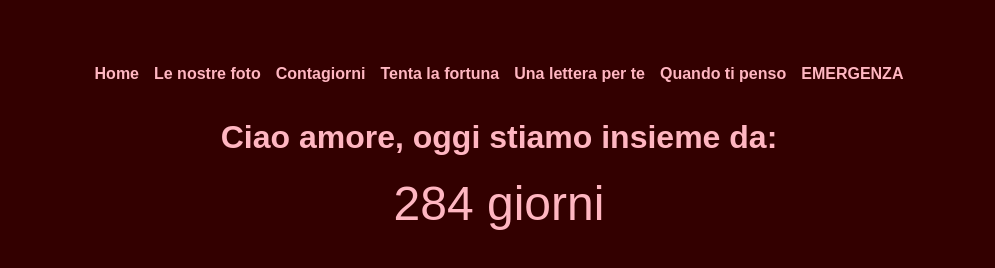
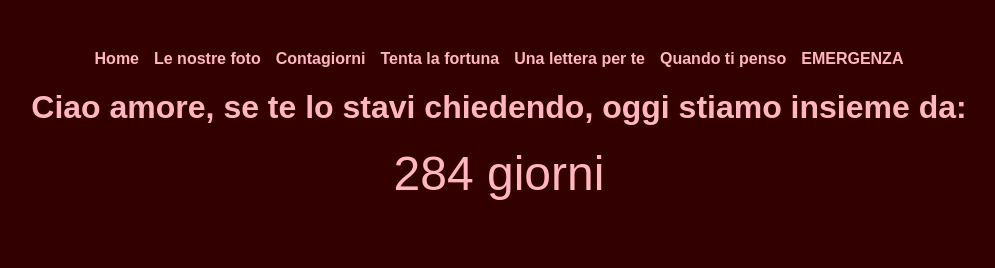
Before and after one commit to diaa098/tiamoclaa, a plain HTML site: page contagiorni.html in a window 1280 px wide. Shown: the whole page, without its empty margins (141-1136 px from the left). Drawn offline with Linux system fonts and the light colour scheme.

Commit message:
Update contagiorni.html

```diff
--- a/contagiorni.html
+++ b/contagiorni.html
@@ -5,15 +5,40 @@
 <meta name="viewport" content="width=device-width, initial-scale=1.0">
 <title>Contagiorni</title>
 <style>
-body { margin:0; font-family:Arial,sans-serif; background:#330000; color:#FFB6C1; text-align:center; padding:50px;}
-h1 { margin-bottom:20px;}
-.count { font-size:48px; margin-top:20px;}
-.navbar { display:flex; justify-content:center; gap:15px; padding:15px;}
-.navbar a { color:#FFB6C1; text-decoration:none; font-weight:bold;}
+body {
+    margin: 0;
+    font-family: Arial, sans-serif;
+    background-color: #330000;
+    color: #FFB6C1;
+    text-align: center;
+    padding: 50px;
+}
+h1 {
+    margin-bottom: 20px;
+}
+.count {
+    font-size: 48px;
+    margin-top: 20px;
+}
+nav {
+    display: flex;
+    gap: 15px;
+    margin-bottom: 20px;
+    flex-wrap: wrap;
+    justify-content:center;
+}
+nav a {
+    color: #FFB6C1;
+    text-decoration: none;
+    font-weight: bold;
+}
+nav a:hover {
+    text-decoration: underline;
+}
 </style>
 </head>
 <body>
-<nav class="navbar">
+<nav>
   <a href="home.html">Home</a>
   <a href="foto.html">Le nostre foto</a>
   <a href="contagiorni.html">Contagiorni</a>
@@ -23,23 +48,25 @@ h1 { margin-bottom:20px;}
   <a href="emergenza.html">EMERGENZA</a>
 </nav>
 
-<h1>Ciao amore, oggi stiamo insieme da:</h1>
+<h1>Ciao amore, se te lo stavi chiedendo, oggi stiamo insieme da:</h1>
 <div class="count" id="daysCount"></div>
 
 <script>
-const startDate = new Date(2025, 2, 16);
+(function () {
+    const startDate = new Date(2025, 2, 16); // Marzo = 2
     const counter = document.getElementById("daysCount");
-
     function aggiornaGiorni() {
         const oggi = new Date();
         oggi.setHours(0,0,0,0);
-    const diff = oggi - startDate;
+        const inizio = new Date(startDate);
+        inizio.setHours(0,0,0,0);
+        const diff = oggi - inizio;
         const giorni = Math.floor(diff / (1000*60*60*24));
         counter.textContent = giorni + " giorni";
     }
+    aggiornaGiorni();
+})();
+</script>
 
-aggiornaGiorni();
-setInterval(aggiornaGiorni, 1000*60*60);
-</script>
 </body>
 </html>
```
Lines whose indentation alone changed are shown as unchanged.
